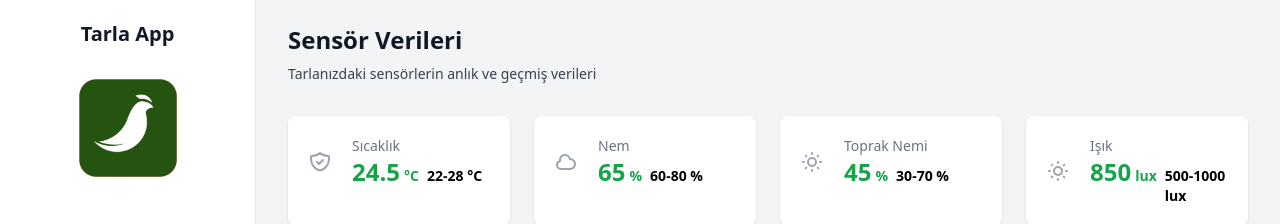
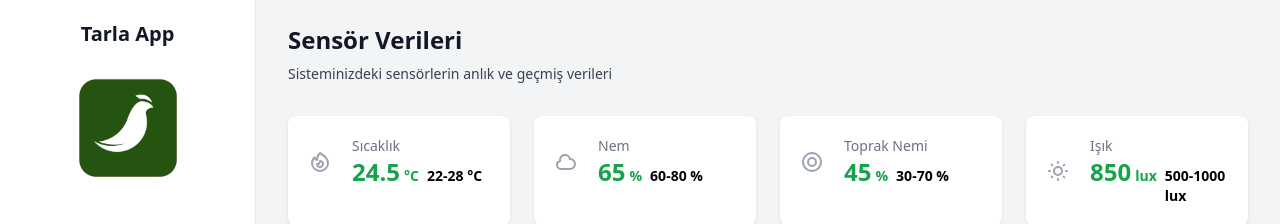
Before and after one commit to Avkar-Yazilim/iot-system-management, a React (Vite) app in the folder frontend/iot-system-management-frontend/: page /login in a window 1280 px wide. Both pictures are taken after typing "name@example.com", "Sample123" into the empty fields and a click on the button "Giriş Yap". Shown: the top 224 px of the page. Built offline with nearby package versions, Linux system fonts and the light colour scheme.

Commit message:
ana sayfa ikonları düzeltildi

```diff
--- a/frontend/iot-system-management-frontend/src/pages/Home.jsx
+++ b/frontend/iot-system-management-frontend/src/pages/Home.jsx
@@ -119,7 +119,7 @@ export default function Home() {
         <div className="sm:flex-auto">
           <h1 className="text-2xl font-semibold text-gray-900">Sensör Verileri</h1>
           <p className="mt-2 text-sm text-gray-700">
-            Tarlanızdaki sensörlerin anlık ve geçmiş verileri
+            Sisteminizdeki sensörlerin anlık ve geçmiş verileri
           </p>
         </div>
       </div>
@@ -130,7 +130,8 @@ export default function Home() {
           data={sensorData.temperature}
           icon={
             <svg className="h-6 w-6" fill="none" stroke="currentColor" viewBox="0 0 24 24">
-              <path strokeLinecap="round" strokeLinejoin="round" strokeWidth={2} d="M9 12l2 2 4-4m5.618-4.016A11.955 11.955 0 0112 2.944a11.955 11.955 0 01-8.618 3.04A12.02 12.02 0 003 9c0 5.591 3.824 10.29 9 11.622 5.176-1.332 9-6.03 9-11.622 0-1.042-.133-2.052-.382-3.016z" />
+              <path strokeLinecap="round" strokeLinejoin="round" strokeWidth={2} d="M17.657 18.657A8 8 0 016.343 7.343S7 9 9 10c0-2 .5-5 2.986-7C14 5 16.09 5.777 17.656 7.343A7.975 7.975 0 0120 13a7.975 7.975 0 01-2.343 5.657z" />
+              <path strokeLinecap="round" strokeLinejoin="round" strokeWidth={2} d="M9.879 16.121A3 3 0 1012.015 11L11 14H9c0 .768.293 1.536.879 2.121z" />
             </svg>
           }
         />
@@ -148,7 +149,9 @@ export default function Home() {
           data={sensorData.soilMoisture}
           icon={
             <svg className="h-6 w-6" fill="none" stroke="currentColor" viewBox="0 0 24 24">
-              <path strokeLinecap="round" strokeLinejoin="round" strokeWidth={2} d="M12 3v1m0 16v1m9-9h-1M4 12H3m15.364 6.364l-.707-.707M6.343 6.343l-.707-.707m12.728 0l-.707.707M6.343 17.657l-.707.707M16 12a4 4 0 11-8 0 4 4 0 018 0z" />
+              <path strokeLinecap="round" strokeLinejoin="round" strokeWidth={2} d="M12 3.0001V3.0001C16.9706 3.0001 21 7.02944 21 12C21 16.9706 16.9706 21 12 21C7.02944 21 3 16.9706 3 12C3 7.02944 7.02944 3.0001 12 3.0001V3.0001Z" />
+              <path strokeLinecap="round" strokeLinejoin="round" strokeWidth={2} d="M12 16C14.2091 16 16 14.2091 16 12C16 9.79086 14.2091 8 12 8" />
+              <path strokeLinecap="round" strokeLinejoin="round" strokeWidth={2} d="M12 16C9.79086 16 8 14.2091 8 12C8 9.79086 9.79086 8 12 8" />
             </svg>
           }
         />
```
